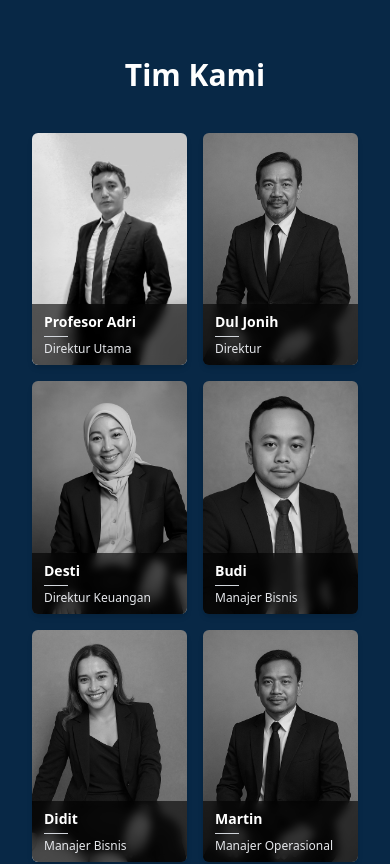
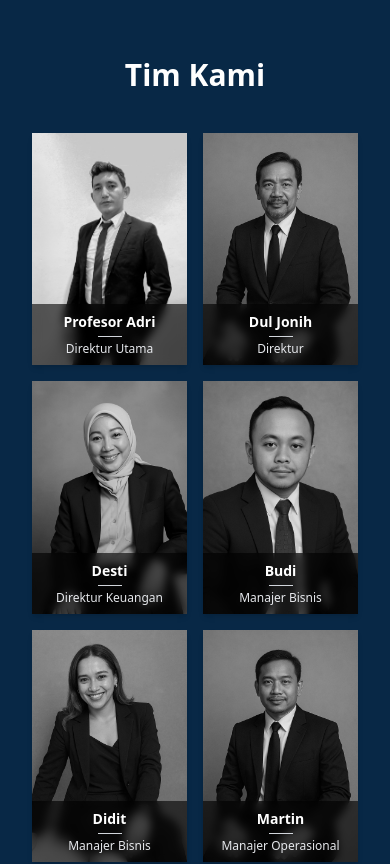
Before and after one commit to ProfAdri90/estetic-dinamis, a Next.js app: page / in a window 390 px wide. Shown: the part 4940-5804 px from the top of the page. Built offline with nearby package versions, Linux system fonts and the light colour scheme.

Commit message:
Update TeamCard.jsx

```diff
--- a/components/TeamCard.jsx
+++ b/components/TeamCard.jsx
@@ -3,7 +3,7 @@ import Image from "next/image";
 
 export default function TeamCard({ image, name, title }) {
   return (
-    <div className="w-[240px] aspect-[2/3] relative group overflow-hidden rounded-md shadow-md">
+    <div className="w-[280px] aspect-[2/3] relative group overflow-hidden shadow-md">
       <Image
         src={image}
         alt={name}
@@ -12,13 +12,17 @@ export default function TeamCard({ image, name, title }) {
       />
 
       <div className={`
-        absolute bottom-0 left-0 w-full px-3 py-2 backdrop-blur-sm bg-black/60
-        opacity-100 md:opacity-0 md:group-hover:opacity-100
-        translate-y-0 md:translate-y-full md:group-hover:translate-y-0
+        absolute bottom-0 left-0 w-full px-3 py-2
+        backdrop-blur-sm bg-black/60
         transition-all duration-500 ease-in-out
+        text-white text-center
+
+        md:opacity-0 md:group-hover:opacity-100
+        md:translate-y-full md:group-hover:translate-y-0
+        opacity-100 translate-y-0
       `}>
-        <h3 className="text-white text-sm font-semibold">{name}</h3>
-        <hr className="my-1 border-t border-gray-300 w-6" />
+        <h3 className="text-sm font-semibold">{name}</h3>
+        <hr className="my-1 border-t border-gray-300 w-6 mx-auto" />
         <p className="text-xs text-gray-200">{title}</p>
       </div>
     </div>
```
